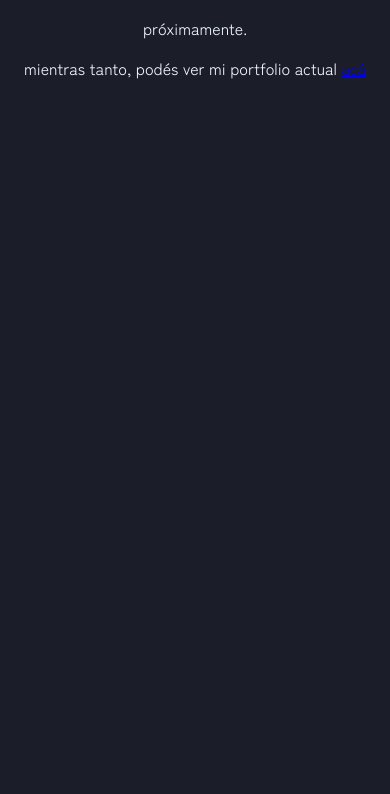
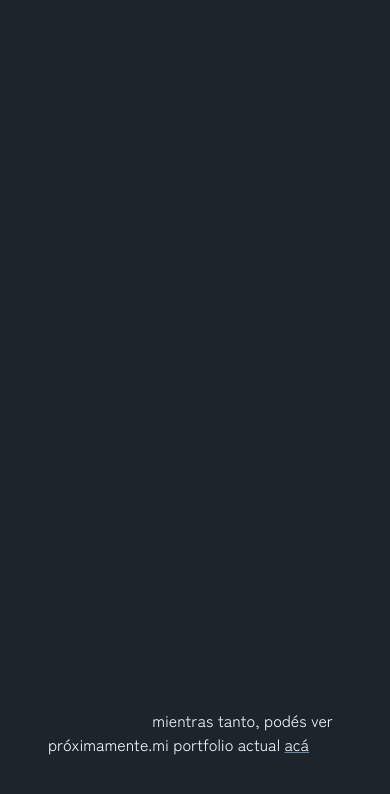
Before and after one commit to 9fosi/gently, a plain HTML site: page index.html in a window 390 px wide. Drawn offline with Linux system fonts and the light colour scheme.

Commit message:
Refactor CSS styles for body and layout enhancements
Updated body styles for better layout and responsiveness.

```diff
--- a/style.css
+++ b/style.css
@@ -2,17 +2,47 @@
 
 *{
     font-family: Zen Kaku Gothic New, sans-serif;
+    box-sizing: border-box;
 }
 
 body {
     margin: 0;
-    padding: 0;
-    background-color: #1b1e29;
+    min-height: 100vh;
+    min-height: 100dvh;
+    display: flex;
+    align-items: flex-end;
+    justify-content: flex-start;
+    padding: max(48px, env(safe-area-inset-top)) max(48px, env(safe-area-inset-right)) max(48px, env(safe-area-inset-bottom)) max(48px, env(safe-area-inset-left));
+    background-color: #1e242b;
     color: aliceblue;
-    text-align: center;
+    text-align: left;
+}
+
+a{
+    text-decoration: underline rgb(103, 133, 163);
+    color: aliceblue;
+}
+
+h1 {
+    margin: 0;
+    line-height: 1.2;
+}
+
+h4 {
+    margin: 0 0 4px;
+}
+
+p {
+    margin-top: 0;
 }
 
 img{
     padding-top: 30vh;
     max-width: 30svh;
 }
+
+@media (max-width: 600px) {
+    body {
+        padding-bottom: max(72px, calc(env(safe-area-inset-bottom) + 48px));
+    }
+}
```
